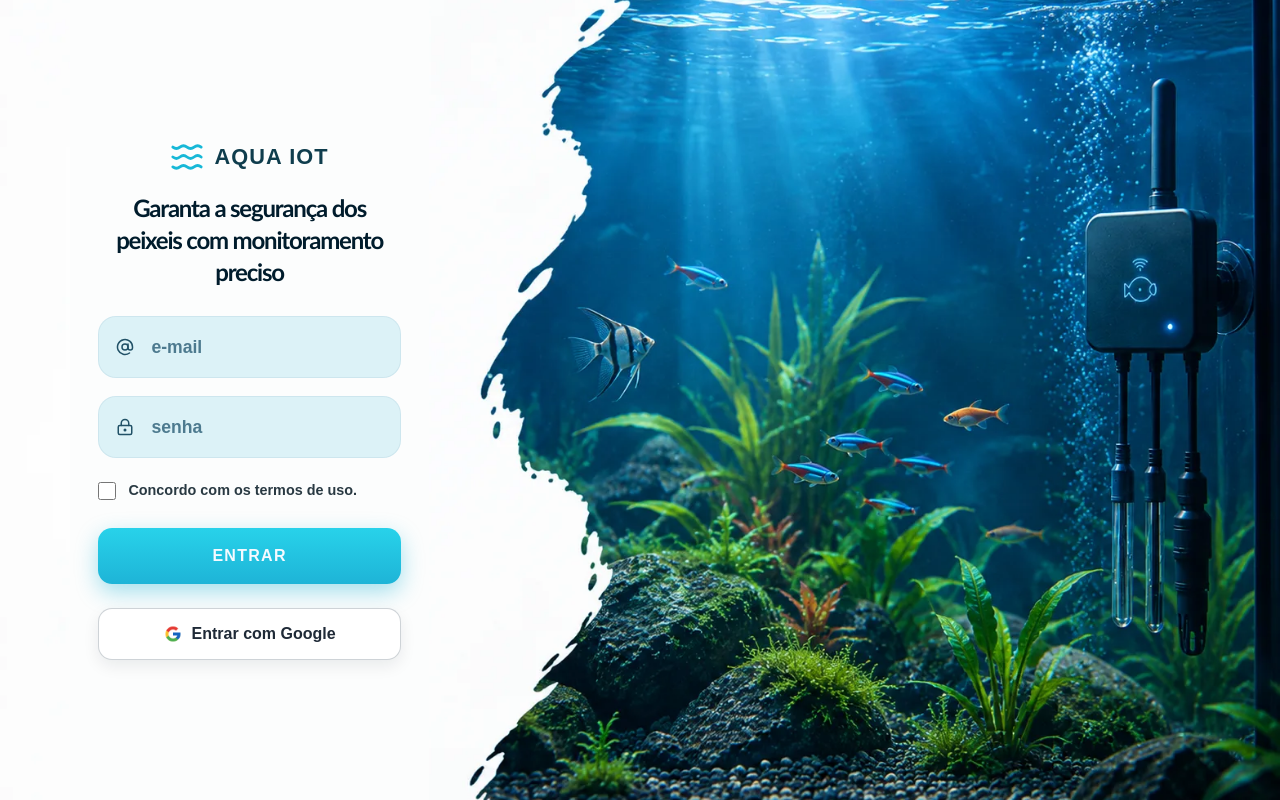
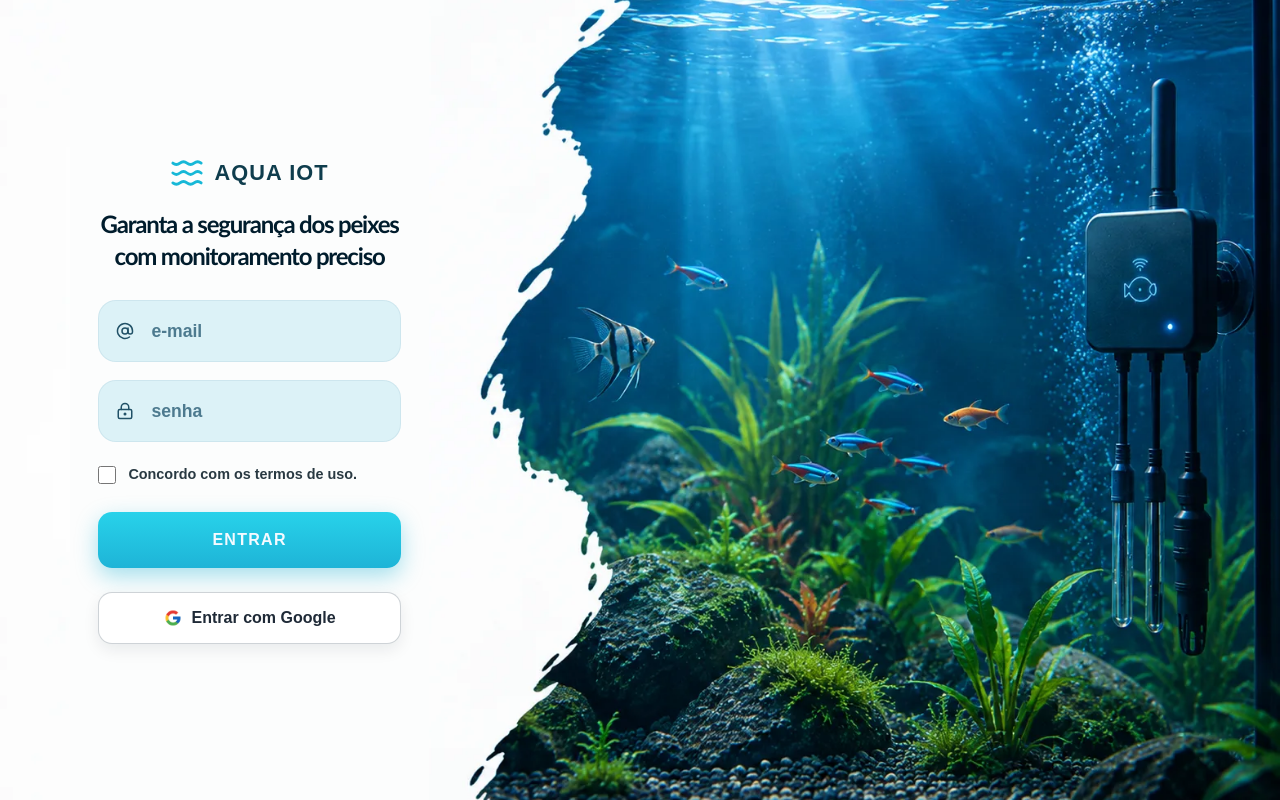
Before and after one commit to will-developer/aquario-iot, a React (Vite) app: page /login in a window 1280 px wide. Built offline with nearby package versions, Linux system fonts and the light colour scheme.

Commit message:
fix: correct label text on login page

```diff
--- a/src/pages/LoginPage.tsx
+++ b/src/pages/LoginPage.tsx
@@ -79,7 +79,7 @@ export function LoginPage() {
           </div>
 
           <h1 className="mb-7 font-display text-2xl font-black tracking-tighter text-login-title max-mobile:text-[1.9rem]">
-            Garanta a segurança dos peixeis com monitoramento preciso
+            Garanta a segurança dos peixes com monitoramento preciso
           </h1>
 
           <form onSubmit={handleSubmit} className="flex flex-col gap-4.5">
@@ -118,7 +118,9 @@ export function LoginPage() {
             </label>
 
             {error ? (
-              <p className="text-[0.8rem] font-bold text-login-error">{error}</p>
+              <p className="text-[0.8rem] font-bold text-login-error">
+                {error}
+              </p>
             ) : null}
 
             <button
```
